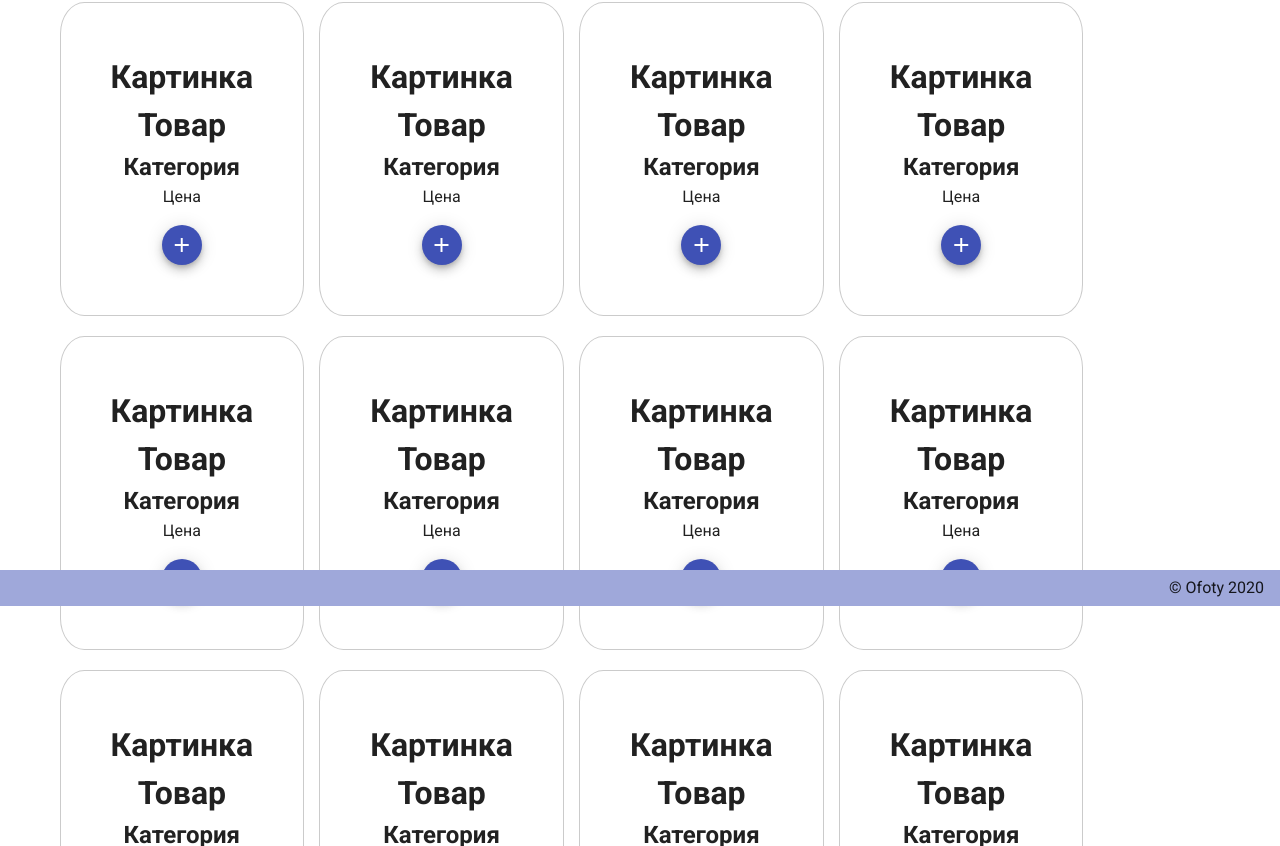
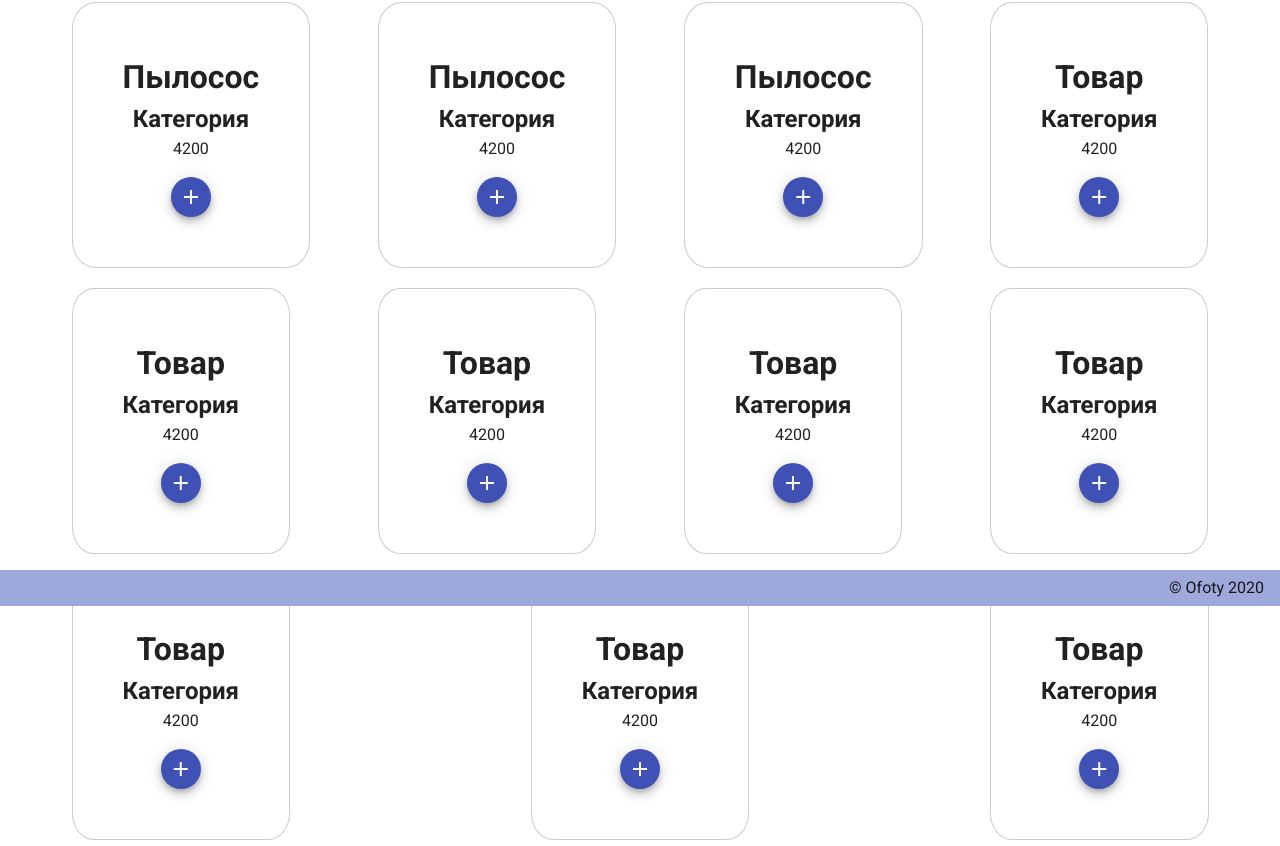
Before and after one commit to douryne/vue-shop, a Nuxt app: page / in a window 1280 px wide. Shown: the part 194-1040 px from the top of the page. Built offline with nearby package versions, Linux system fonts and the light colour scheme.

Commit message:
Eslint fixes, ItemCard upgraded

```diff
--- a/components/itemCard.vue
+++ b/components/itemCard.vue
@@ -1,9 +1,8 @@
 <template>
-  <div class="item mb-5">
-    <h1>Картинка</h1>
-    <h1>Товар</h1>
-    <h2>Категория</h2>
-    <p>Цена</p>
+  <div class="item mb-5 mx-3">
+    <h1>{{ item.title }}</h1>
+    <h2>{{ item.category }}</h2>
+    <p>{{ item.price }}</p>
     <v-btn small fab dark color="indigo">
       <v-icon dark>
         mdi-plus
@@ -14,7 +13,10 @@
 
 <script>
 export default {
-  name: 'ItemCard'
+  name: 'ItemCard',
+  props: {
+    item: { type: Object, required: true }
+  }
 }
 </script>
 
--- a/layouts/default.vue
+++ b/layouts/default.vue
@@ -45,7 +45,9 @@
         />
       </div>
       <v-btn icon>
-        <v-icon large>mdi-account</v-icon>
+        <v-icon large>
+          mdi-account
+        </v-icon>
       </v-btn>
       <v-btn icon class="ml-4">
         <v-icon large>
--- a/pages/account.vue
+++ b/pages/account.vue
@@ -4,7 +4,7 @@
 
 <script>
 export default {
-  name: 'account'
+  name: 'Account'
 }
 </script>
 
--- a/pages/index.vue
+++ b/pages/index.vue
@@ -1,27 +1,14 @@
 <template>
-  <div class=" list_body d-flex text-center flex-column">
-    <h1 class="mt-6 mb-12">
+  <div class="list_body d-flex text-center flex-column">
+    <h1 class="mt-6 mb-12 mx-n3">
       My Shop
     </h1>
-    <div class=" item_list d-flex justify-space-between">
-      <item-card />
-      <item-card />
-      <item-card />
-      <item-card />
-      <item-card />
-      <item-card />
-      <item-card />
-      <item-card />
-      <item-card />
-      <item-card />
-      <item-card />
-      <item-card />
-      <item-card />
-      <item-card />
-      <item-card />
-      <item-card />
-      <item-card />
-      <item-card />
+    <div class="item_list d-flex justify-space-between flex-wrap">
+      <item-card
+        v-for="(item, index) in items"
+        :key="index"
+        :item="item"
+      />
     </div>
   </div>
 </template>
@@ -32,6 +19,23 @@ import itemCard from '../components/itemCard'
 export default {
   components: {
     itemCard
+  },
+  data () {
+    return {
+      items: [
+        { title: 'Пылосос', category: 'Категория', price: 4200 },
+        { title: 'Пылосос', category: 'Категория', price: 4200 },
+        { title: 'Пылосос', category: 'Категория', price: 4200 },
+        { title: 'Товар', category: 'Категория', price: 4200 },
+        { title: 'Товар', category: 'Категория', price: 4200 },
+        { title: 'Товар', category: 'Категория', price: 4200 },
+        { title: 'Товар', category: 'Категория', price: 4200 },
+        { title: 'Товар', category: 'Категория', price: 4200 },
+        { title: 'Товар', category: 'Категория', price: 4200 },
+        { title: 'Товар', category: 'Категория', price: 4200 },
+        { title: 'Товар', category: 'Категория', price: 4200 }
+      ]
+    }
   }
 }
 </script>
@@ -39,8 +43,6 @@ export default {
 <style>
   .item_list {
     background-color: #ffffff;
-    width: 80vw;
-    flex-wrap: wrap;
   }
   .list_body {
     width: 100%;
--- a/pages/login.vue
+++ b/pages/login.vue
@@ -1,5 +1,5 @@
 <template>
-  <div></div>
+  <div />
 </template>
 
 <script>
--- a/pages/registration.vue
+++ b/pages/registration.vue
@@ -1,5 +1,5 @@
 <template>
-  <div></div>
+  <div />
 </template>
 
 <script>
```
